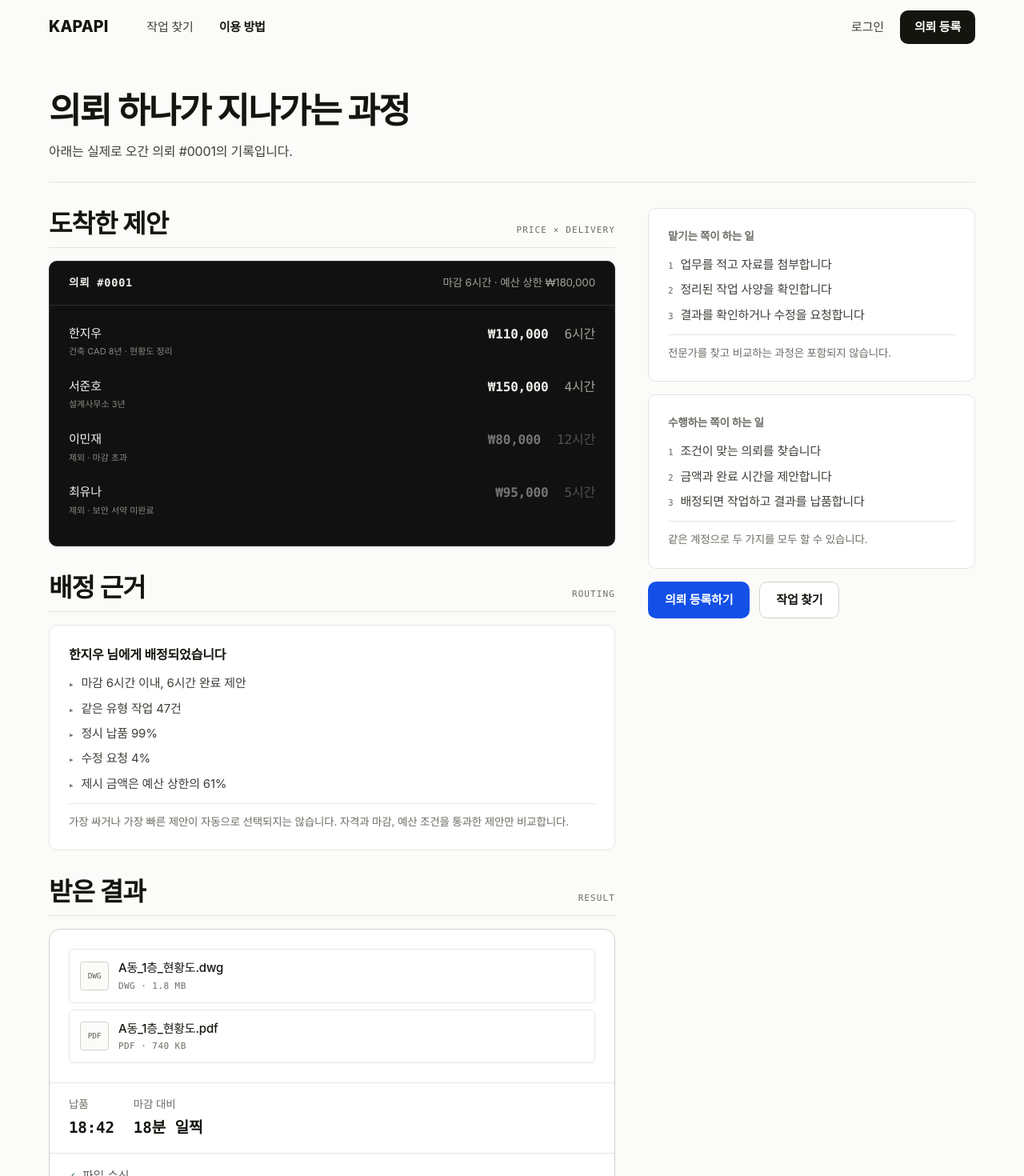
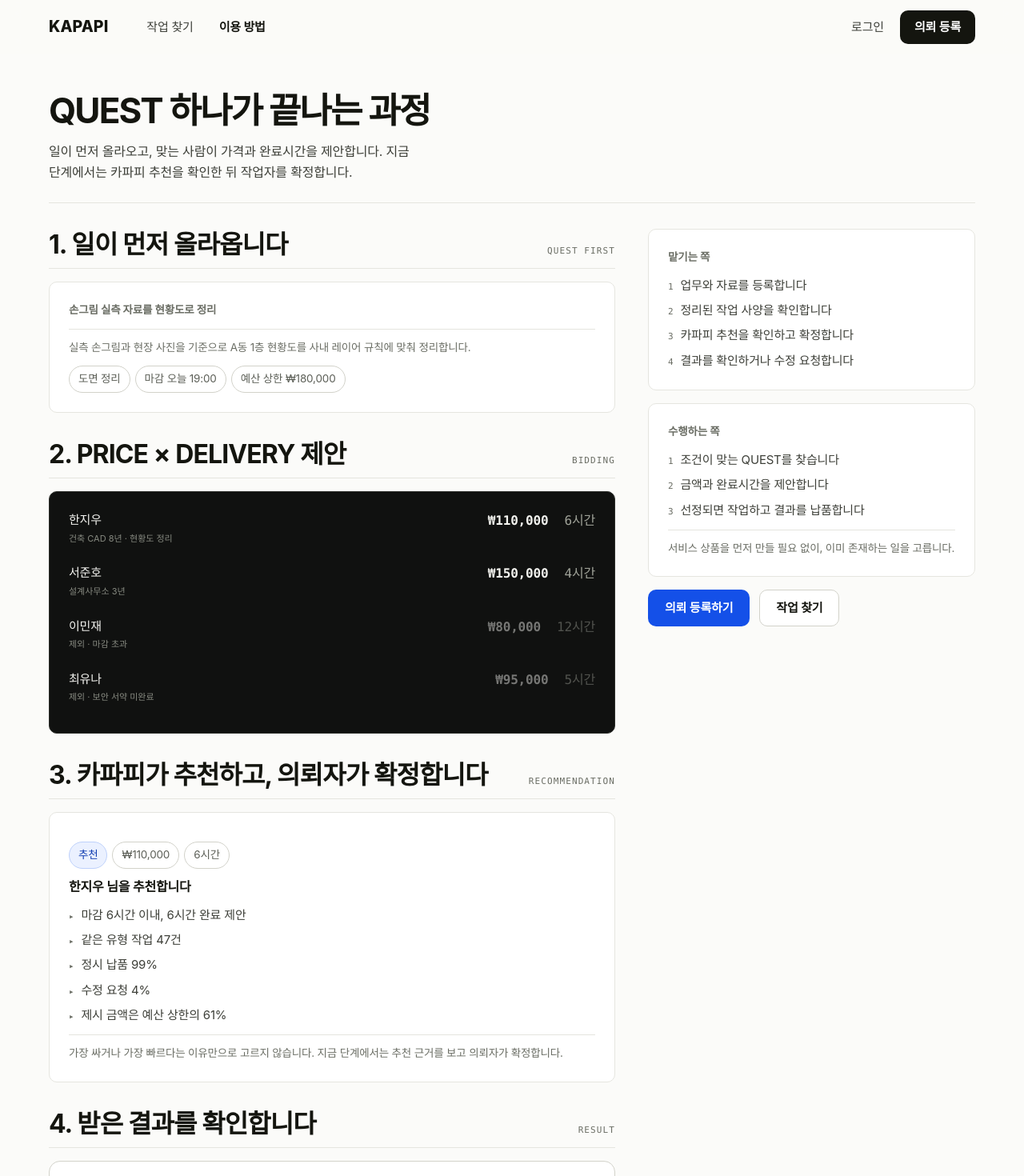
Before and after one commit to KapapiDev/Kapapi, a Next.js app: page /how in a window 1280 px wide. Shown: the top 1470 px of the page at 80% size. Built offline with nearby package versions, Linux system fonts and the light colour scheme; a web font is replaced by a local one.

Commit message:
feat: update how-it-works for recommendation confirmation

```diff
--- a/src/app/how/page.tsx
+++ b/src/app/how/page.tsx
@@ -2,9 +2,6 @@
 import { QUESTS, route, won } from "@/lib/kapapi";
 import s from "@/components/app.module.css";
 
-/**
- * 이용 방법 — shown through one real transaction rather than an explanatory grid.
- */
 export default function HowPage() {
   const q = QUESTS["0001"];
   const r = route(q);
@@ -12,22 +9,34 @@
   return (
     <div className={`frame ${s.wrap}`}>
       <div className={s.head}>
-        <h1 className={s.title}>의뢰 하나가 지나가는 과정</h1>
-        <p className={s.sub}>아래는 실제로 오간 의뢰 #{q.id}의 기록입니다.</p>
+        <h1 className={s.title}>QUEST 하나가 끝나는 과정</h1>
+        <p className={s.sub}>일이 먼저 올라오고, 맞는 사람이 가격과 완료시간을 제안합니다. 지금 단계에서는 카파피 추천을 확인한 뒤 작업자를 확정합니다.</p>
       </div>
 
       <div className={s.grid}>
         <div className={s.stack}>
           <section>
             <div className={s.panelHead}>
-              <h2 className={s.panelTitle}>도착한 제안</h2>
-              <span className={s.panelEn}>PRICE × DELIVERY</span>
+              <h2 className={s.panelTitle}>1. 일이 먼저 올라옵니다</h2>
+              <span className={s.panelEn}>QUEST FIRST</span>
+            </div>
+            <div className={s.card}>
+              <p className={s.cardTitle}>{q.title}</p>
+              <p className={s.note}>{q.summary}</p>
+              <div className={s.chips} style={{ marginTop: 12 }}>
+                <span className={s.chip}>{q.categoryLabel}</span>
+                <span className={s.chip}>마감 {q.deadlineLabel}</span>
+                <span className={s.chip}>예산 상한 {won(q.budget)}</span>
+              </div>
+            </div>
+          </section>
+
+          <section>
+            <div className={s.panelHead}>
+              <h2 className={s.panelTitle}>2. PRICE × DELIVERY 제안</h2>
+              <span className={s.panelEn}>BIDDING</span>
             </div>
             <div className={s.work}>
-              <div className={s.workTop}>
-                <span className={s.workId}>의뢰 #{q.id}</span>
-                <span className={s.workMeta}>마감 {q.deadlineHours}시간 · 예산 상한 {won(q.budget)}</span>
-              </div>
               <div className={s.events}>
                 {[...r.ranked, ...r.dropped].map((c) => (
                   <div key={c.bid.id} className={s.ev} style={{ gridTemplateColumns: "1fr auto auto", gap: 20 }}>
@@ -47,25 +56,26 @@
 
           <section>
             <div className={s.panelHead}>
-              <h2 className={s.panelTitle}>배정 근거</h2>
-              <span className={s.panelEn}>ROUTING</span>
+              <h2 className={s.panelTitle}>3. 카파피가 추천하고, 의뢰자가 확정합니다</h2>
+              <span className={s.panelEn}>RECOMMENDATION</span>
             </div>
             <div className={s.card}>
-              <p style={{ fontWeight: 650, marginBottom: 10 }}>{r.picked?.person.name} 님에게 배정되었습니다</p>
+              <div className={s.chips} style={{ marginBottom: 10 }}>
+                <span className={`${s.chip} ${s.chipAccent}`}>추천</span>
+                <span className={s.chip}>{won(r.picked?.bid.price ?? 0)}</span>
+                <span className={s.chip}>{r.picked?.bid.hours ?? 0}시간</span>
+              </div>
+              <p style={{ fontWeight: 650, marginBottom: 10 }}>{r.picked?.person.name} 님을 추천합니다</p>
               <div className={s.list}>
-                {r.reasons.map((x) => (
-                  <p key={x} className={s.item}><span className={s.mark} aria-hidden="true">▸</span>{x}</p>
-                ))}
+                {r.reasons.map((x) => <p key={x} className={s.item}><span className={s.mark} aria-hidden="true">▸</span>{x}</p>)}
               </div>
-              <p className={s.note}>
-                가장 싸거나 가장 빠른 제안이 자동으로 선택되지는 않습니다. 자격과 마감, 예산 조건을 통과한 제안만 비교합니다.
-              </p>
+              <p className={s.note}>가장 싸거나 가장 빠르다는 이유만으로 고르지 않습니다. 지금 단계에서는 추천 근거를 보고 의뢰자가 확정합니다.</p>
             </div>
           </section>
 
           <section>
             <div className={s.panelHead}>
-              <h2 className={s.panelTitle}>받은 결과</h2>
+              <h2 className={s.panelTitle}>4. 받은 결과를 확인합니다</h2>
               <span className={s.panelEn}>RESULT</span>
             </div>
             {q.result ? (
@@ -74,10 +84,7 @@
                   {q.result.files.map((f) => (
                     <div key={f.name} className={s.file}>
                       <span className={s.kind} aria-hidden="true">{f.kind}</span>
-                      <span style={{ minWidth: 0 }}>
-                        <span className={s.fname}>{f.name}</span>
-                        <span className={s.fmeta}>{f.kind} · {f.size}</span>
-                      </span>
+                      <span style={{ minWidth: 0 }}><span className={s.fname}>{f.name}</span><span className={s.fmeta}>{f.kind} · {f.size}</span></span>
                     </div>
                   ))}
                 </div>
@@ -85,34 +92,40 @@
                   <span className={s.stat}><span className={s.sk}>납품</span><span className={s.sv}>{q.result.at}</span></span>
                   <span className={s.stat}><span className={s.sk}>마감 대비</span><span className={s.sv}>{q.result.earlyMinutes}분 일찍</span></span>
                 </div>
-                <div className={s.checks}>
-                  {q.result.checks.map((c) => (
-                    <p key={c} className={s.check}><span className={s.tickMark} aria-hidden="true">✓</span>{c}</p>
-                  ))}
-                </div>
+                <div className={s.checks}>{q.result.checks.map((c) => <p key={c} className={s.check}><span className={s.tickMark} aria-hidden="true">✓</span>{c}</p>)}</div>
               </div>
             ) : null}
+          </section>
+
+          <section>
+            <div className={s.panelHead}>
+              <h2 className={s.panelTitle}>5. 완료 데이터가 다음 추천을 만듭니다</h2>
+              <span className={s.panelEn}>GROWTH</span>
+            </div>
+            <div className={s.card}>
+              <p className={s.note}>완료, 정시, 수정, 실패와 복구 이력이 쌓이면 카파피가 선택을 더 잘 도울 수 있습니다. 충분히 검증된 업무부터 추천 → 기본 배정 → 복구 → Outcome Layer로 발전합니다.</p>
+            </div>
           </section>
         </div>
 
         <aside className={s.aside}>
           <div className={s.card}>
-            <p className={s.cardTitle}>맡기는 쪽이 하는 일</p>
+            <p className={s.cardTitle}>맡기는 쪽</p>
             <div className={s.list}>
-              <p className={s.item}><span className={s.mark} aria-hidden="true">1</span>업무를 적고 자료를 첨부합니다</p>
+              <p className={s.item}><span className={s.mark} aria-hidden="true">1</span>업무와 자료를 등록합니다</p>
               <p className={s.item}><span className={s.mark} aria-hidden="true">2</span>정리된 작업 사양을 확인합니다</p>
-              <p className={s.item}><span className={s.mark} aria-hidden="true">3</span>결과를 확인하거나 수정을 요청합니다</p>
+              <p className={s.item}><span className={s.mark} aria-hidden="true">3</span>카파피 추천을 확인하고 확정합니다</p>
+              <p className={s.item}><span className={s.mark} aria-hidden="true">4</span>결과를 확인하거나 수정 요청합니다</p>
             </div>
-            <p className={s.note}>전문가를 찾고 비교하는 과정은 포함되지 않습니다.</p>
           </div>
           <div className={s.card}>
-            <p className={s.cardTitle}>수행하는 쪽이 하는 일</p>
+            <p className={s.cardTitle}>수행하는 쪽</p>
             <div className={s.list}>
-              <p className={s.item}><span className={s.mark} aria-hidden="true">1</span>조건이 맞는 의뢰를 찾습니다</p>
-              <p className={s.item}><span className={s.mark} aria-hidden="true">2</span>금액과 완료 시간을 제안합니다</p>
-              <p className={s.item}><span className={s.mark} aria-hidden="true">3</span>배정되면 작업하고 결과를 납품합니다</p>
+              <p className={s.item}><span className={s.mark} aria-hidden="true">1</span>조건이 맞는 QUEST를 찾습니다</p>
+              <p className={s.item}><span className={s.mark} aria-hidden="true">2</span>금액과 완료시간을 제안합니다</p>
+              <p className={s.item}><span className={s.mark} aria-hidden="true">3</span>선정되면 작업하고 결과를 납품합니다</p>
             </div>
-            <p className={s.note}>같은 계정으로 두 가지를 모두 할 수 있습니다.</p>
+            <p className={s.note}>서비스 상품을 먼저 만들 필요 없이, 이미 존재하는 일을 고릅니다.</p>
           </div>
           <div className={s.acts}>
             <Link href="/" className={`${s.btn} ${s.btnAccent}`}>의뢰 등록하기</Link>
```
